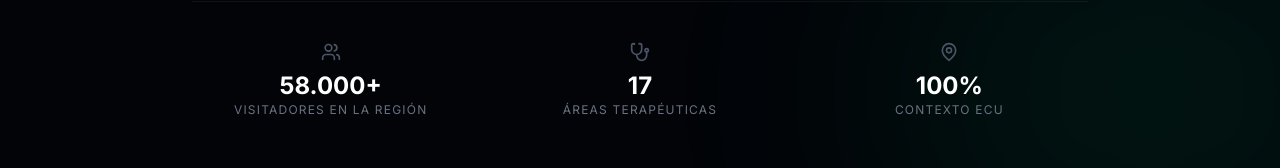
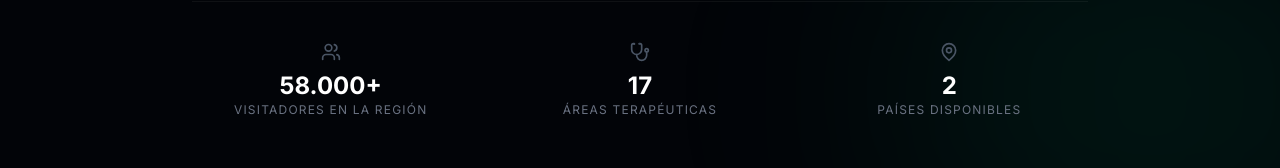
Before and after one commit to santgross/MENTORA-EDUCA, a React (Vite) app: page / in a window 1280 px wide. Shown: the part 723-891 px from the top of the page. Built offline with nearby package versions, Linux system fonts and the light colour scheme; a web font is replaced by a local one.

Commit message:
feat: Update landing page country count
Changed the "Contexto ECU" stat to "Países disponibles" and updated the value to "2" to reflect current coverage.

```diff
--- a/src/components/Landing.tsx
+++ b/src/components/Landing.tsx
@@ -111,7 +111,7 @@ const Landing: React.FC<LandingProps> = ({ onStart, onDemo }) => {
           {[
             { label: "Visitadores en la región", val: "58.000+", icon: Users },
             { label: "Áreas Terapéuticas", val: "17", icon: Stethoscope },
-            { label: "Contexto ECU", val: "100%", icon: MapPin }
+            { label: "Países disponibles", val: "2", icon: MapPin }
           ].map((stat, i) => (
             <div key={i} className="flex flex-col items-center">
               <stat.icon className="w-5 h-5 text-gray-600 mb-2" />
```
